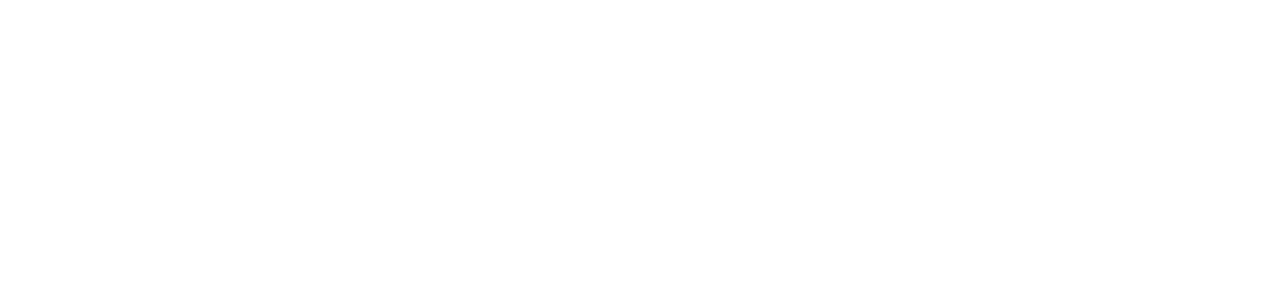
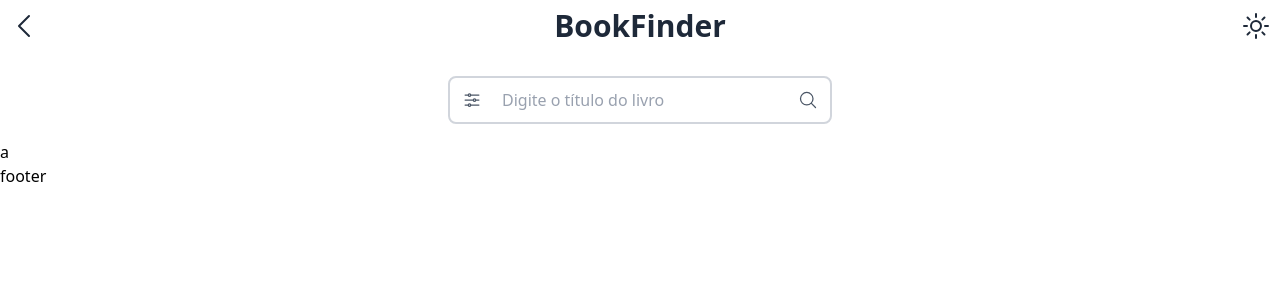
Before and after one commit to euvitor/bookfinder, a React (Vite) app: page /results in a window 1280 px wide. Shown: the top 300 px of the page. Built offline with nearby package versions, Linux system fonts and the light colour scheme; no server answers.

Commit message:
Progresso na página de resultados e da requisição de dados na API

```diff
--- a/src/components/Footer.jsx
+++ b/src/components/Footer.jsx
@@ -0,0 +1,7 @@
+function Footer (){
+    return(
+        <div>footer</div>
+    )
+}
+
+export default Footer;
--- a/src/components/Header.jsx
+++ b/src/components/Header.jsx
@@ -0,0 +1,48 @@
+import SearchBar from "./SearchBar";
+
+function Header() {
+  return (
+    <div className="w-full p-2">
+      <div className="flex justify-center">
+        <button className="text-gray-800">
+          <svg
+            xmlns="http://www.w3.org/2000/svg"
+            fill="none"
+            viewBox="0 0 24 24"
+            strokeWidth={1.5}
+            stroke="currentColor"
+            className="size-8"
+          >
+            <path
+              strokeLinecap="round"
+              strokeLinejoin="round"
+              d="M15.75 19.5 8.25 12l7.5-7.5"
+            />
+          </svg>
+        </button>
+        <h1 className="w-full text-center text-3xl font-bold text-gray-800">
+          BookFinder
+        </h1>
+        <button className="text-gray-800">
+          <svg
+            xmlns="http://www.w3.org/2000/svg"
+            fill="none"
+            viewBox="0 0 24 24"
+            strokeWidth={1.5}
+            stroke="currentColor"
+            className="size-8"
+          >
+            <path
+              strokeLinecap="round"
+              strokeLinejoin="round"
+              d="M12 3v2.25m6.364.386-1.591 1.591M21 12h-2.25m-.386 6.364-1.591-1.591M12 18.75V21m-4.773-4.227-1.591 1.591M5.25 12H3m4.227-4.773L5.636 5.636M15.75 12a3.75 3.75 0 1 1-7.5 0 3.75 3.75 0 0 1 7.5 0Z"
+            />
+          </svg>
+        </button>
+      </div>
+      <SearchBar/>
+    </div>
+  );
+}
+
+export default Header;
--- a/src/components/SearchBar.jsx
+++ b/src/components/SearchBar.jsx
@@ -8,16 +8,24 @@
   const [searchLang, setSearchLang] = useState("");
   const [searchGenre, setSearchGenre] = useState("");
   const placeholders = {
-    title: 'Digite o título do livro',
-    author: 'Digite o nome autor',
-    isbn: 'Digite o ISBN'
-  }
+    title: "Digite o título do livro",
+    author: "Digite o nome autor",
+    isbn: "Digite o ISBN",
+  };
 
   const navigate = useNavigate();
 
-
   const handleSearch = (e) => {
     e.preventDefault();
+
+    console.log('searchTerm:', searchTerm)
+    console.log('searchType:', searchType)
+    console.log('searchLang:', searchLang)
+    console.log('searchGenre:', searchGenre)
+
+    if (!searchTerm.trim()) {
+      return;
+    }
 
     navigate(
       `/results?q=${searchTerm}&type=${searchType}&lang=${searchLang}&genre=${searchGenre}`
@@ -55,6 +63,7 @@
           className="flex-1 px-2 py-1 outline-none text-gray-700 placeholder:text-gray-400"
           placeholder={placeholders[searchType]}
           onChange={(e) => setSearchTerm(e.target.value)}
+          value={searchTerm}
         />
 
         <button
@@ -174,7 +183,9 @@
         {/* Select Dropdowns */}
         <div className="flex gap-2">
           <div className="flex-1 relative">
-            <label htmlFor="langSelect" className="sr-only">Idioma</label>
+            <label htmlFor="langSelect" className="sr-only">
+              Idioma
+            </label>
             <select
               id="langSelect"
               onChange={(e) => setSearchLang(e.target.value)}
@@ -203,7 +214,9 @@
           </div>
 
           <div className="flex-1 relative">
-            <label htmlFor="genreSelect" className="sr-only">Gênero</label>
+            <label htmlFor="genreSelect" className="sr-only">
+              Gênero
+            </label>
             <select
               id="genreSelect"
               onChange={(e) => setSearchGenre(e.target.value)}
--- a/src/pages/Results.jsx
+++ b/src/pages/Results.jsx
@@ -1,3 +1,75 @@
-function Results() {}
+import { useEffect, useState } from "react";
+import Footer from "../components/Footer";
+import Header from "../components/Header";
+import { useSearchParams } from "react-router-dom";
+
+function Results() {
+  const [books, setBooks] = useState([]);
+  const [loading, setLoading] = useState(true);
+  const [searchParams] = useSearchParams();
+
+  useEffect(() => {
+    let isActive = true;
+
+    const fetchBooks = async () => {
+      setLoading(true);
+
+      const query = searchParams.get("q");
+      const type = searchParams.get("type");
+      const lang = searchParams.get("lang");
+      const genre = searchParams.get("genre");
+
+      let searchQuery = "";
+      if (type === "title") {
+        searchQuery = `intitle:${query}`;
+      } else if (type === "author") {
+        searchQuery = `inauthor:${query}`;
+      } else if (type === "isbn") {
+        searchQuery = `isbn:${query}`;
+      }
+
+      if (genre) {
+        searchQuery += `+subject:${genre}`;
+      }
+
+      let apiUrl = `https://www.googleapis.com/books/v1/volumes?q=${searchQuery}&maxResults=30`;
+
+      if (lang) {
+        apiUrl += `&langRestrict=${lang}`;
+      }
+
+      try {
+        const response = await fetch(apiUrl);
+        const data = await response.json();
+
+        if (isActive) {
+          setBooks(data.items || []);
+        }
+      } catch (error) {
+        console.error(`Erro: ${error}`);
+      } finally {
+        if (isActive) {
+          setLoading(false);
+        }
+      }
+    };
+    fetchBooks();
+
+    return () => {isActive = false};
+  }, [searchParams]);
+  console.log(books);
+
+  //   TODO: cards para exibição dos itens da pesquisa
+
+  return (
+    <>
+      <Header />
+      <div>
+        <p>a</p>
+      </div>
+      <Footer />
+    </>
+  );
+}
 
 export default Results;
```
